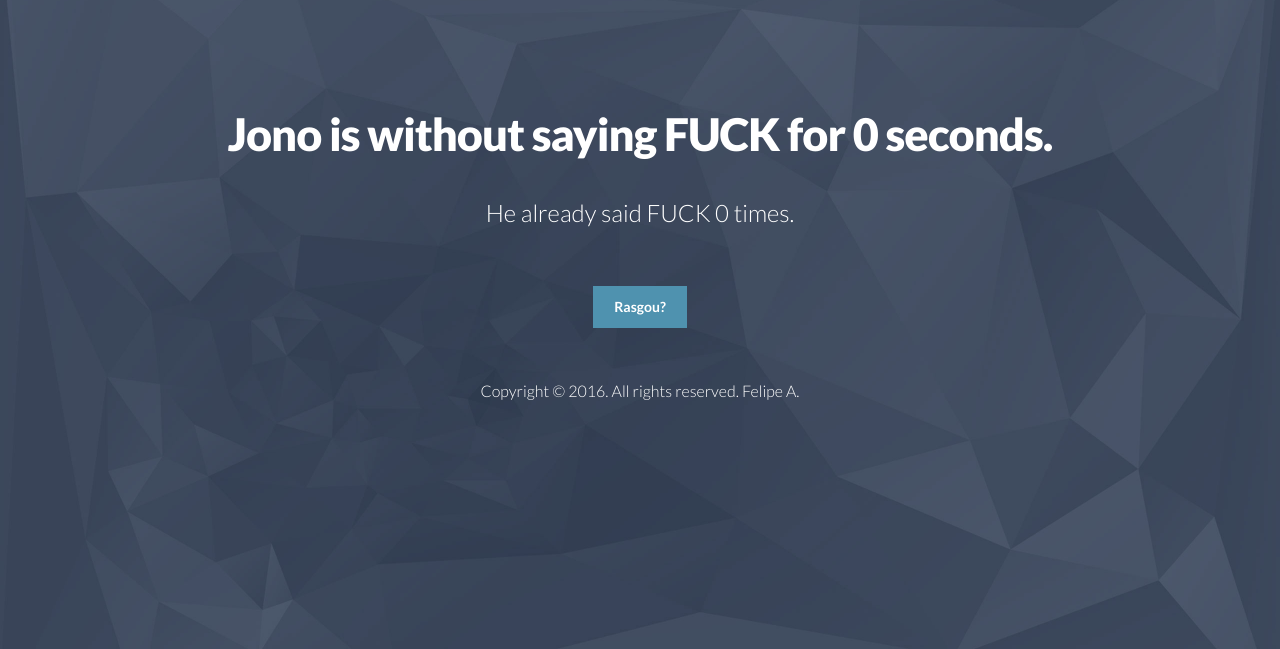
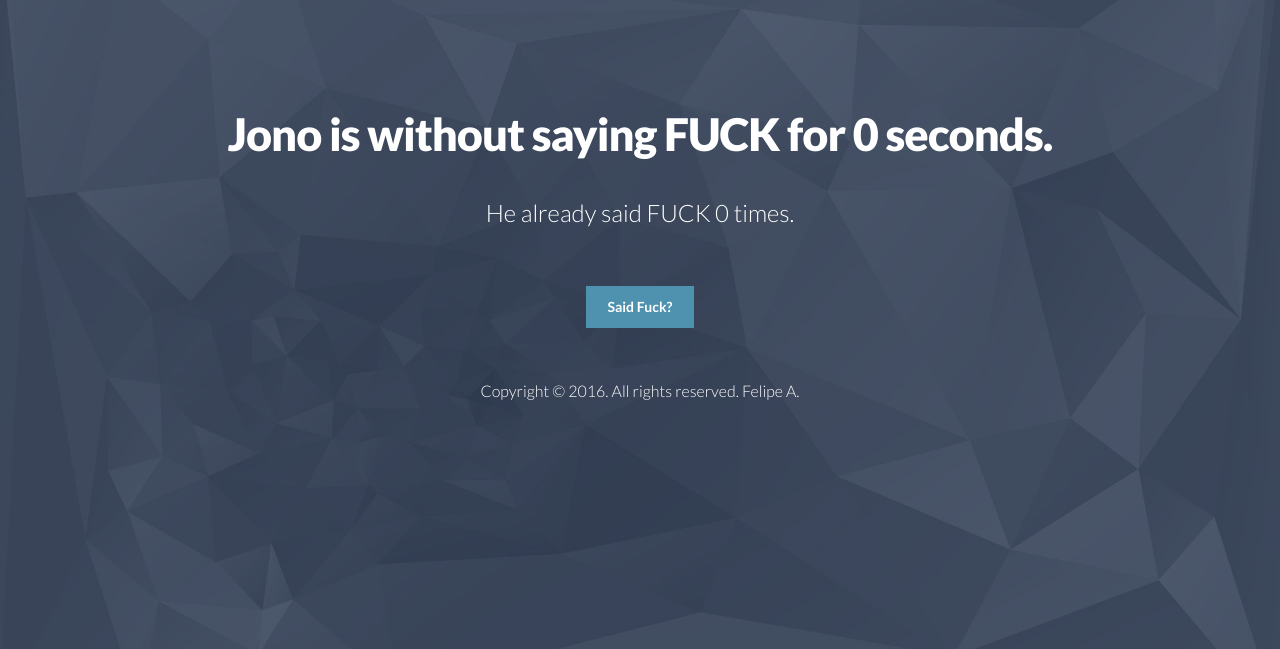
Before and after one commit to felipeamarante/surtometro, a Flask app: page / in a window 1280 px wide. Shown: the top 649 px of the page. Run offline with Flask 2, Linux system fonts and the light colour scheme; some libraries are stand-ins or nearby versions.

Commit message:
last amendments

```diff
--- a/app.py
+++ b/app.py
@@ -4,7 +4,7 @@ app = Flask(__name__)
 
 #CONFIGURATION#
 #DEFAULT PORT IS 5000
-appURL = "http://127.0.0.1:5000"
+appURL = "http://fuckometer-dev.eu-west-1.elasticbeanstalk.com"
 
 
 
--- a/templates/index.html
+++ b/templates/index.html
@@ -9,7 +9,7 @@
     <meta property="og:image" content="https://upload.wikimedia.org/wikipedia/commons/7/79/Operation_Upshot-Knothole_-_Badger_001.jpg"/>
     <link rel="shortcut icon" href="https://upload.wikimedia.org/wikipedia/commons/7/79/Operation_Upshot-Knothole_-_Badger_001.jpg">
 
-    <title>Surtometro</title>
+    <title>fuck you jono</title>
 
     <!-- Bootstrap -->
     <link href="{{ url_for('static',filename='assets/css/bootstrap.css')  }}" rel="stylesheet">
@@ -37,7 +37,7 @@
 					<div id="countdown"></div>
 					<form class="form-inline signup" role="form">
 
-                        <button OnClick="location.href='{{appURL}}/reset'"; type="button" class="btn btn-theme">Rasgou?</button>
+                        <button OnClick="location.href='{{appURL}}/reset'"; type="button" class="btn btn-theme">Said Fuck?</button>
 					</form>
 
 				</div>
```
